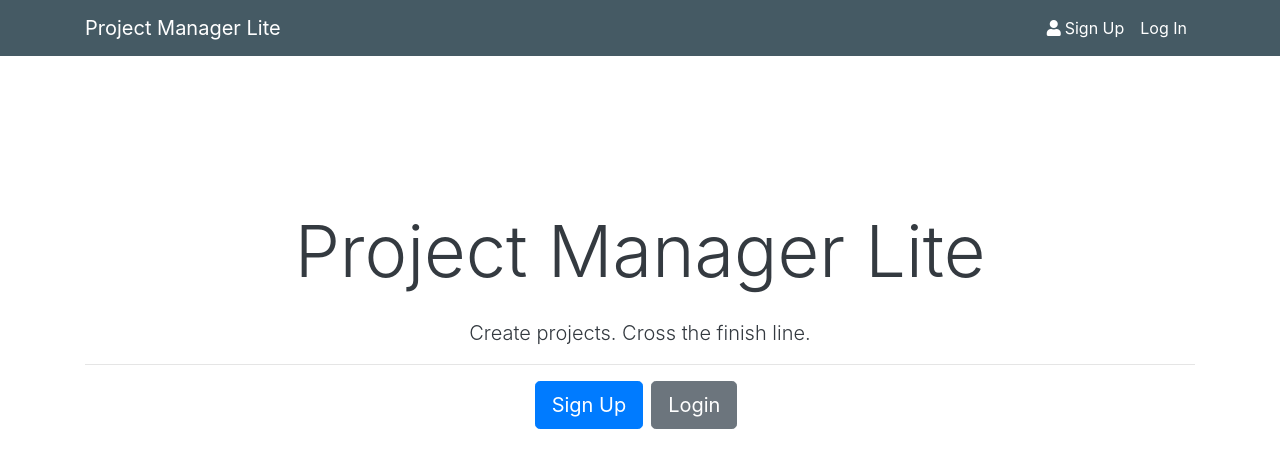
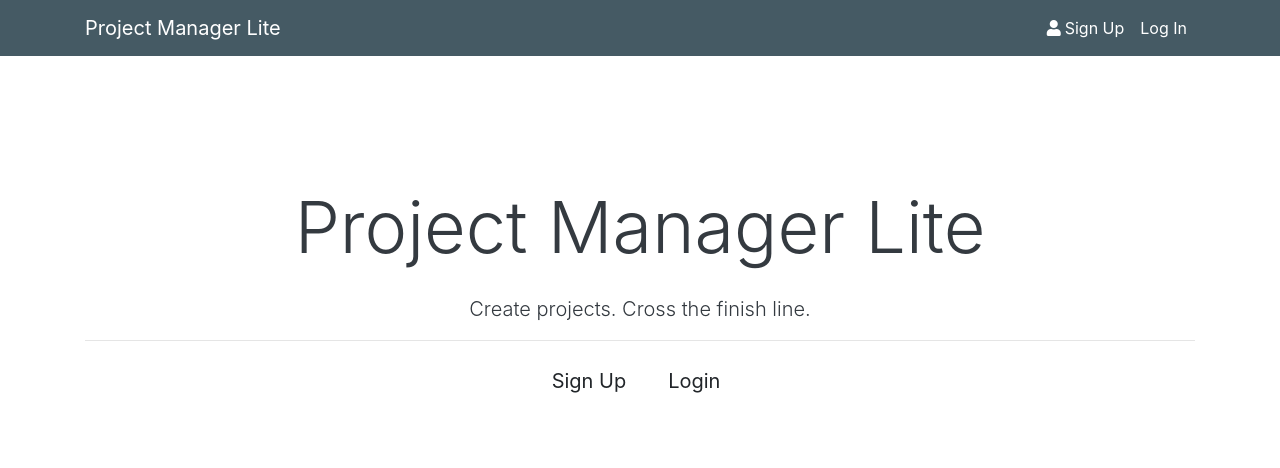
Before and after one commit to SanityEclipse/ppmtool, a React (Create React App) app in the folder ppmtool-react-client/: page / in a window 1280 px wide. Shown: the top 468 px of the page. Built offline with nearby package versions, Linux system fonts and the light colour scheme.

Commit message:
Changed user management styling.

```diff
--- a/ppmtool-react-client/src/App.css
+++ b/ppmtool-react-client/src/App.css
@@ -24,6 +24,33 @@ img {
   color: #aab6fe;
 }
 
+.landing {
+  position: relative;
+  background-size: cover;
+  background-position: center;
+  height: 100vh;
+  margin-top: -24px;
+  margin-bottom: -50px;
+}
+.landing-signup,
+.register-signup {
+  color: #000000;
+  background-color: #7986cb;
+}
+
+.landing-login,
+.login-confirm {
+  color: #000000;
+  background-color: #718792;
+}
+
+.landing-login:hover,
+.landing-signup:hover,
+.register-confirm:hover,
+.login-confirm:hover {
+  color: #ffffff;
+}
+
 /*
 .fa.fa-edit {
   color: #18a2b9;
@@ -48,16 +75,6 @@ img {
   color: red;
 } */
 
-/* .landing {
-  position: relative;
-  background: url("../img/showcase.jpg") no-repeat;
-  background-size: cover;
-  background-position: center;
-  height: 100vh;
-  margin-top: -24px;
-  margin-bottom: -50px;
-} */
-
 /*
 .dark-overlay {
   background-color: rgba(0, 0, 0, 0.7);
--- a/ppmtool-react-client/src/components/UserManagement/Login.js
+++ b/ppmtool-react-client/src/components/UserManagement/Login.js
@@ -89,7 +89,10 @@ class Login extends Component {
                     <div className="invalid-feedback">{errors.password}</div>
                   )}
                 </div>
-                <input type="submit" className="btn btn-info btn-block mt-4" />
+                <input
+                  type="submit"
+                  className="btn btn-block mt-4 login-confirm"
+                />
               </form>
             </div>
           </div>
--- a/ppmtool-react-client/src/components/UserManagement/Register.js
+++ b/ppmtool-react-client/src/components/UserManagement/Register.js
@@ -123,7 +123,10 @@ class Register extends Component {
                     </div>
                   )}
                 </div>
-                <input type="submit" className="btn btn-info btn-block mt-4" />
+                <input
+                  type="submit"
+                  className="btn btn-block mt-4 landing-signup"
+                />
               </form>
             </div>
           </div>
--- a/ppmtool-react-client/src/components/layout/Landing.js
+++ b/ppmtool-react-client/src/components/layout/Landing.js
@@ -20,10 +20,10 @@ class Landing extends Component {
                 <h1 className="display-3 mb-4">Project Manager Lite</h1>
                 <p className="lead">Create projects. Cross the finish line.</p>
                 <hr />
-                <Link to="/register" className="btn btn-lg btn-primary mr-2">
+                <Link to="/register" className="btn btn-lg mr-2 landing-signup">
                   Sign Up
                 </Link>
-                <Link to="/login" className="btn btn-lg btn-secondary mr-2">
+                <Link to="/login" className="btn btn-lg mr-2 landing-login">
                   Login
                 </Link>
               </div>
```
